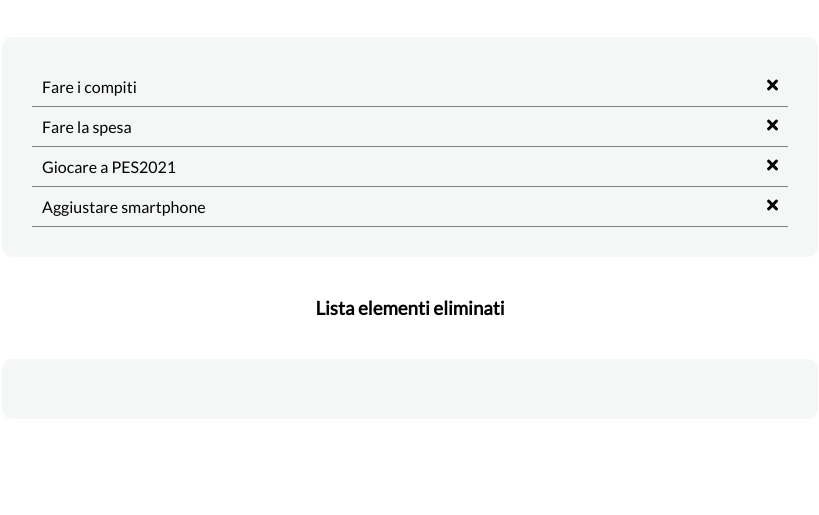
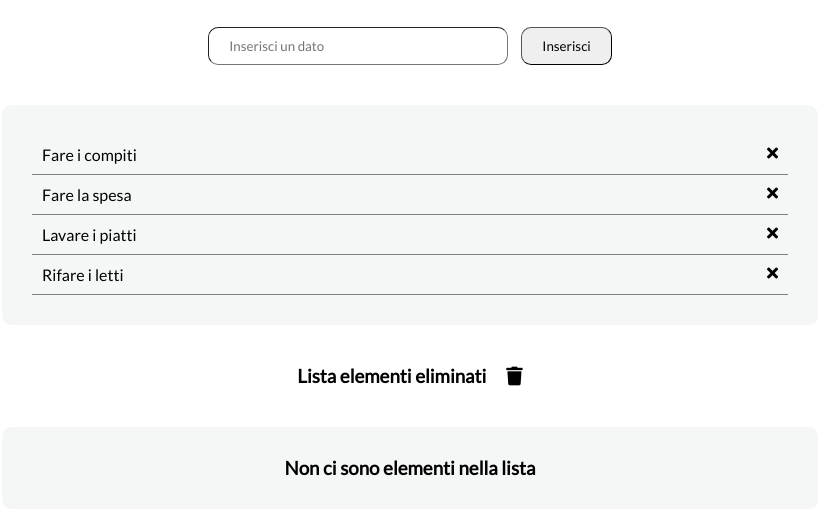
Before and after one commit to carmine-bonavoglia/vue-todolist, a plain HTML site: page index.html in a window 1280 px wide. Shown: the part 251-766 px from the top of the page, without its empty margins (230-1049 px from the left). Drawn offline with nearby package versions, Linux system fonts and the light colour scheme.

Commit message:
Input + Favicon

```diff
--- a/css/style.css
+++ b/css/style.css
@@ -1,3 +1,5 @@
+/* REGOLE GENERALI */
+
 * {
     margin: 0;
     padding: 0;
@@ -9,6 +11,9 @@
     width: 70%;
     height: 100vh;
 }
+/* /REGOLE GENERALI */
+
+/* LOGO */
 
 .logo{
     margin: 20px 0;
@@ -19,6 +24,37 @@
     width: 300px;
 }
 
+/* /LOGO */
+
+/* SEZIONE INPUT */
+.new-todo{
+    margin-top: 30px;
+    text-align: center;
+}
+
+.new-todo input{
+    padding: 10px 20px;
+    border-radius: 10px;
+    border-width: 1px;
+    min-width: 300px;
+    margin-right: 10px;
+}
+
+.new-todo input:focus{
+    outline: 0;
+}
+
+.new-todo button{
+    padding: 10px 20px;
+    border-radius: 10px;
+    border-width: 1px;
+    cursor: pointer;
+}
+
+/* /SEZIONE INPUT */
+
+
+/* CORPO PRINCIPALE */
 .todo-container{
     margin: 40px;
     border-radius: 10px;
@@ -45,3 +81,9 @@
     padding-left: 20px;
     float: right;
 }
+
+h3 i{
+    margin-left: 20px;
+}
+
+/* /CORPO PRINCIPALE */
--- a/index.html
+++ b/index.html
@@ -7,6 +7,7 @@
         <link rel="stylesheet" href="css/style.css">
         <script src="https://ajax.googleapis.com/ajax/libs/jquery/3.3.1/jquery.min.js"></script>
         <script src="https://cdn.jsdelivr.net/npm/vue"></script>
+        <link rel="shortcut icon" href="https://lh3.googleusercontent.com/68vINaZAZO2_3EKjgcxM9i845zBFjIIXE0TV_a7AM-BHVnrq1dTfn-X6TC2NHuQTHw=w300" type="image/x-icon">
         <title>ToDo List Vue</title>
     </head>
     <body>
@@ -15,7 +16,8 @@
                 <img src="https://www.boolean.careers/images/misc/logo.png" alt="Boolean Logo">
 
                 <div class="new-todo">
-
+                    <input type="text" @keyup.enter="addToDo" v-model="newToDo" placeholder="Inserisci un dato">
+                    <button @click="addToDo">Inserisci</button>
                 </div>
 
                 <div class="todo-container">
@@ -25,16 +27,19 @@
                         </li>
                     </ul>
                     <h3 v-else>Non ci sono elementi nella lista</h3>
+
                 </div>
 
-                <h3>Lista elementi eliminati</h3>
+                <h3>Lista elementi eliminati<i class="fas fa-trash" @click="deleteAll()"></i></h3>
+
                 <div class="todo-container">
-                    <ul>
+                    <ul v-if="todoDeleted.length > 0">
                         <li class="todo" v-for="(todo, index) in todoDeleted">{{todo}}
-                            <i class="fas fa-times"></i>
+                            <i class="fas fa-times" @click="deleteSingle(index)"></i>
                             <i class="fas fa-window-restore" @click="restoreToDo(index)"></i>
                         </li>
                     </ul>
+                    <h3 v-else>Non ci sono elementi nella lista</h3>
                 </div>
             </div>
         </div>
--- a/js/script.js
+++ b/js/script.js
@@ -11,16 +11,27 @@ var app = new Vue({
   el: '#app',
 
   data: {
+    newToDo: '',
     todos: [
       'Fare i compiti',
       'Fare la spesa',
-      'Giocare a PES2021',
-      'Aggiustare smartphone'
+      'Lavare i piatti',
+      'Rifare i letti'
     ],
     todoDeleted: [],
   },
 
   methods:{
+
+    addToDo(){
+      if(this.newToDo.length < 4){
+        alert('La lunghezza deve essere maggiore di 4 caratteri!');
+      } else {
+        this.todos.push(this.newToDo);
+        this.newToDo = '';
+      }
+    },
+
     deleteToDo(index){
       this.todoDeleted.push(this.todos[index]);
       this.todos.splice(index, 1);
@@ -29,6 +40,14 @@ var app = new Vue({
     restoreToDo(index){
       this.todos.push(this.todoDeleted[index]);
       this.todoDeleted.splice(index, 1);
+    },
+
+    deleteSingle(index){
+      this.todoDeleted.splice(index, 1);
+    },
+
+    deleteAll(){
+      this.todoDeleted = [];
     }
   }
 });
```
